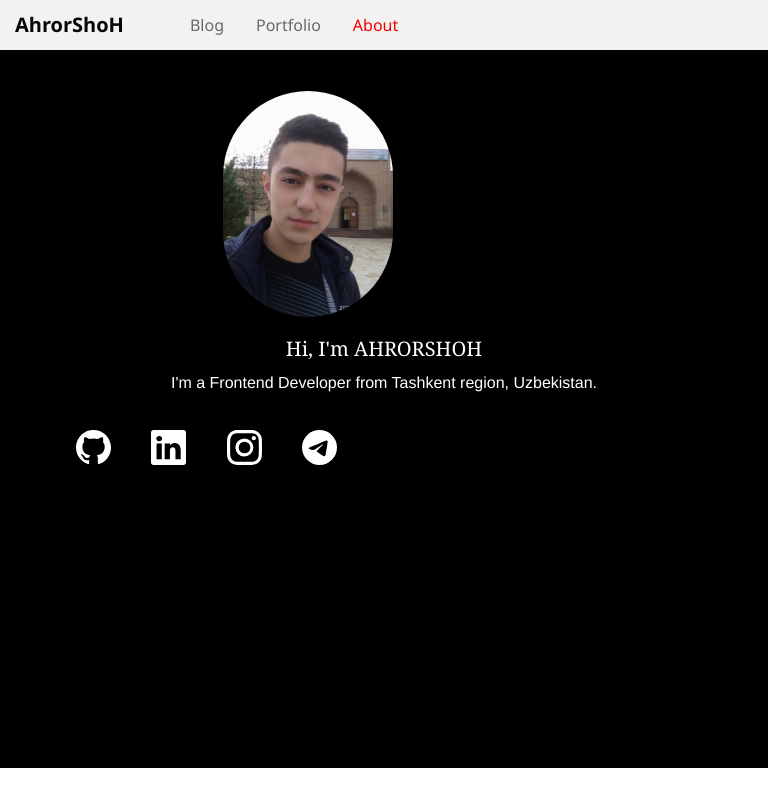
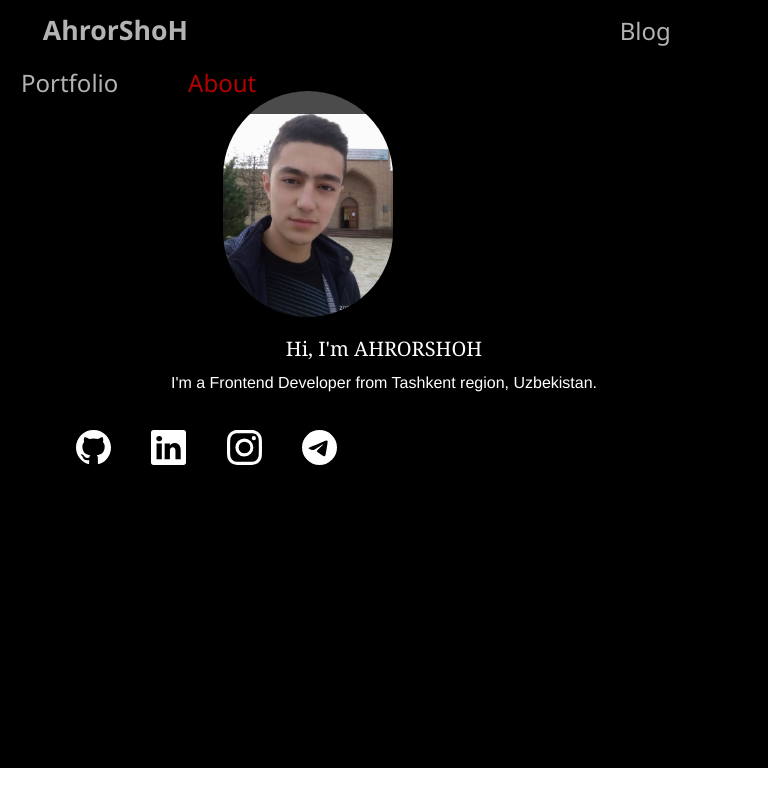
Before and after one commit to AhrorShoH/for-portfolio, a React (Create React App) app: page / in a window 768 px wide. Built offline with nearby package versions, Linux system fonts and the light colour scheme.

Commit message:
Update Navbar.css

```diff
--- a/src/components/Navbar.css
+++ b/src/components/Navbar.css
@@ -1,33 +1,36 @@
 .nav {
   text-align: right;
   text-decoration: none !important;
-  background-color: white !important;
+  background-color: black !important;
   padding: 20px;
-  color: #949494;
+  color: #fff;
   font-family: "Segoe UI", Tahoma, Geneva, Verdana, sans-serif;
   width: 100%;
   position: fixed;
-  opacity: 0.95;
+  opacity: 0.7;
+  z-index: 1;
 }
 #names {
-  color: #070707;
+  color: #fff;
   margin-left: 5cm;
   margin-right: 17cm;
   font-size: 20pt;
   text-decoration: none;
 }
 #blog {
-  color: #706e6e;
+  color: #fff;
   font-size: 16pt;
   text-decoration: none;
+  margin-right: 1cm;
 }
 #blog:hover {
   color: blue;
 }
 #portfolio {
-  color: #706e6e;
+  color: #fff;
   font-size: 16pt;
   text-decoration: none;
+  margin-right: 1cm;
 }
 #portfolio:hover {
   color: blue;
@@ -38,35 +41,37 @@
   text-decoration: none;
 }
 .about:hover {
-  color: black;
+  color: #fff;
 }
 
 @media screen and (max-width: 768px) {
   .nav {
     text-align: right;
     text-decoration: none;
-    background-color: white;
+    background-color: black;
     padding: 5px;
-    color: #949494;
     font-family: "Segoe UI", Tahoma, Geneva, Verdana, sans-serif;
     position: fixed;
+    width: 768px;
   }
   #names {
-    color: #070707;
+    color: #fff;
     margin-left: 10px;
     margin-right: 50px;
     font-size: 15pt;
     text-decoration: none;
   }
   #blog {
-    color: #706e6e;
+    color: #fff;
     font-size: 12pt;
     text-decoration: none;
+    margin-left: 0cm;
   }
   #portfolio {
-    color: #706e6e;
+    color: #fff;
     font-size: 12pt;
     text-decoration: none;
+    margin-left: 0cm;
   }
   .about {
     color: red;
@@ -74,3 +79,36 @@
     text-decoration: none;
   }
 }
+
+@media screen and (min-width: 768px) and (max-width: 1023px) {
+  .nav {
+    text-align: right;
+    text-decoration: none;
+    background-color: white;
+    padding: 5px;
+    font-family: "Segoe UI", Tahoma, Geneva, Verdana, sans-serif;
+    position: fixed;
+  }
+  #names {
+    color: #fff;
+    margin-left: 1cm;
+    margin-right: 11cm;
+    font-size: 20pt;
+    text-decoration: none;
+  }
+  #blog {
+    color: #fff;
+    font-size: 18pt;
+    text-decoration: none;
+  }
+  #portfolio {
+    color: #fff;
+    font-size: 18pt;
+    text-decoration: none;
+  }
+  .about {
+    color: red;
+    font-size: 18pt;
+    text-decoration: none;
+  }
+}
```
